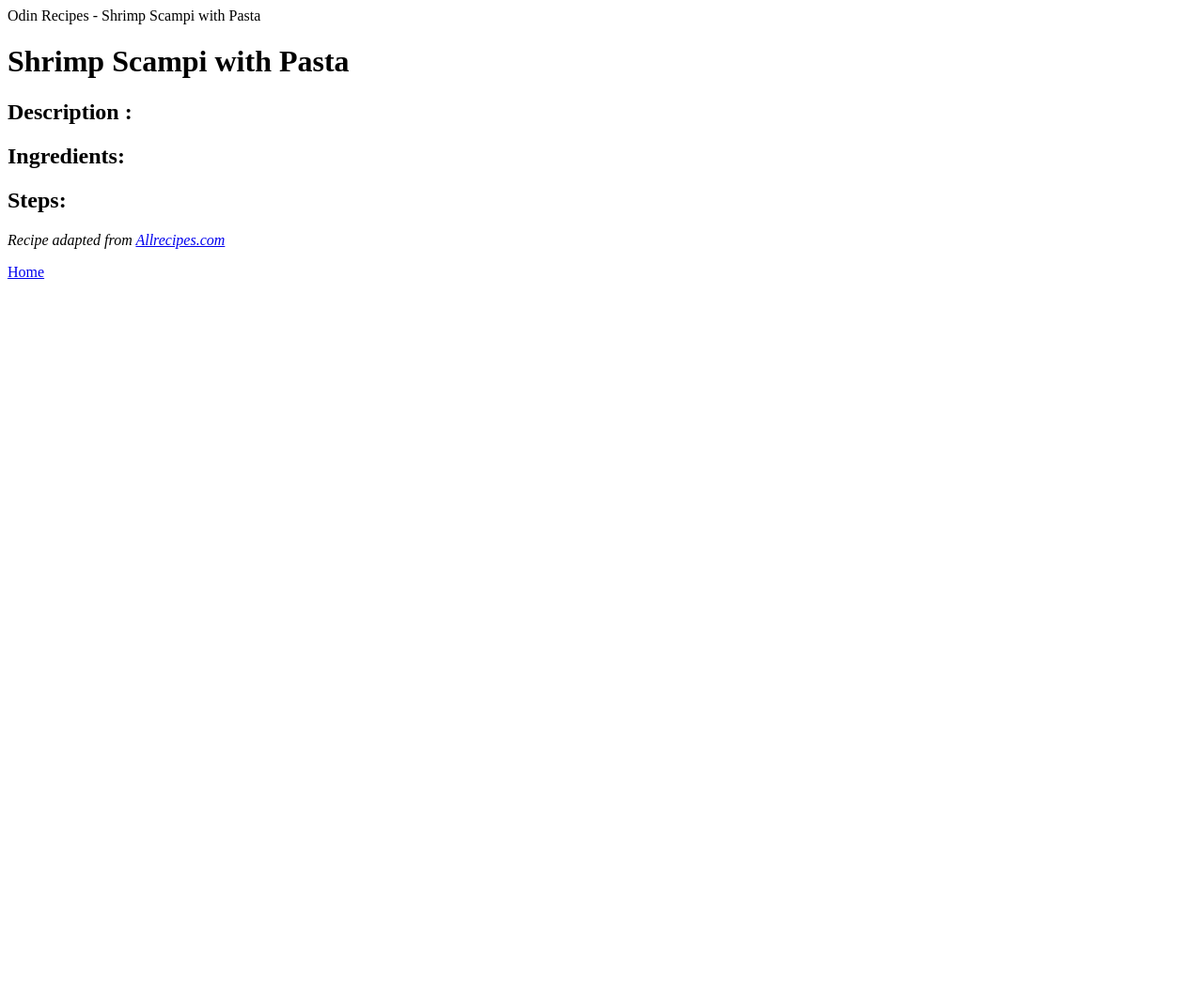
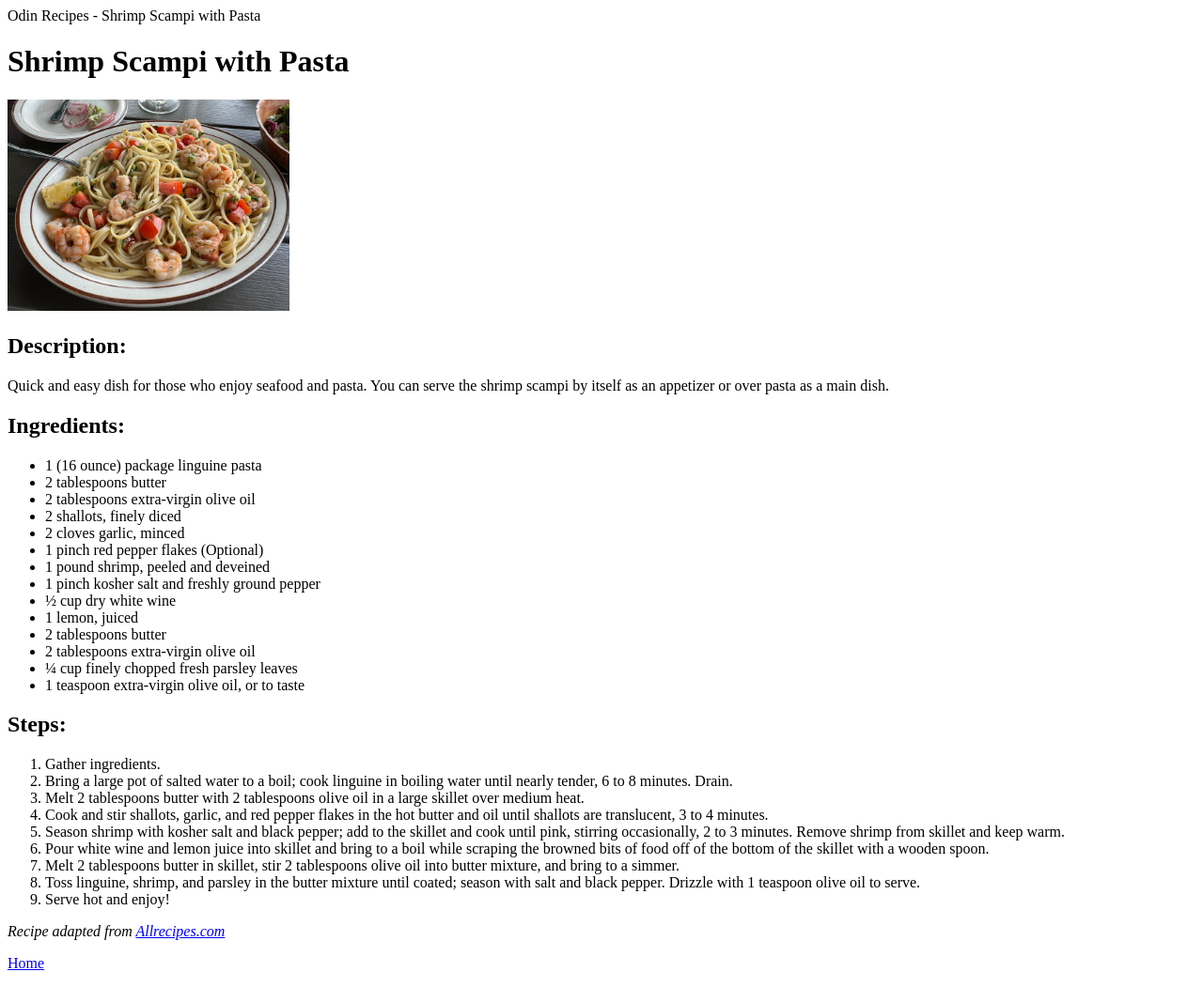
Before and after one commit to ARH-21/odin-recipes, a plain HTML site: page recipes/shrimp-scampi.html in a window 1280 px wide. Shown: the whole page at 94% size. Before the commit the page ends 800 px from the top, so only its background shows below. Drawn offline with Linux system fonts and the light colour scheme.

Commit message:
Added description, materials, steps

```diff
--- a/recipes/shrimp-scampi.html
+++ b/recipes/shrimp-scampi.html
@@ -8,11 +8,52 @@
     <body>
         <h1>Shrimp Scampi with Pasta</h1>
 
-        <h2>Description : </h2>
+        <img src="../images/OR_shrimp_scampi.jpg" width="300" height-"300" alt="Shrimp Scampi with pasta">
+
+        <h2>Description: </h2>
+        <p>Quick and easy dish for those who enjoy seafood and pasta. You can
+            serve the shrimp scampi by itself as an appetizer or over pasta
+            as a main dish.</p>
 
         <h2>Ingredients: </h2>
+        <ul>
+            <li>1 (16 ounce) package linguine pasta</li>
+            <li>2 tablespoons butter</li>
+            <li>2 tablespoons extra-virgin olive oil</li>
+            <li>2 shallots, finely diced</li>
+            <li>2 cloves garlic, minced</li>
+            <li>1 pinch red pepper flakes (Optional)</li>
+            <li>1 pound shrimp, peeled and deveined</li>
+            <li>1 pinch kosher salt and freshly ground pepper</li>
+            <li>½ cup dry white wine</li>
+            <li>1 lemon, juiced</li>
+            <li>2 tablespoons butter</li>
+            <li>2 tablespoons extra-virgin olive oil</li>
+            <li>¼ cup finely chopped fresh parsley leaves</li>
+            <li>1 teaspoon extra-virgin olive oil, or to taste</li>
+        </ul>
 
         <h2>Steps: </h2>
+        <ol>
+            <li>Gather ingredients.</li>
+            <li>Bring a large pot of salted water to a boil; cook linguine in
+                boiling water until nearly tender, 6 to 8 minutes. Drain.</li>
+            <li>Melt 2 tablespoons butter with 2 tablespoons olive oil
+                in a large skillet over medium heat.</li>
+            <li>Cook and stir shallots, garlic, and red pepper flakes in the
+                hot butter and oil until shallots are translucent, 3 to 4 minutes.</li>
+            <li>Season shrimp with kosher salt and black pepper; add to the
+                skillet and cook until pink, stirring occasionally, 2 to 3 minutes.
+                Remove shrimp from skillet and keep warm.</li>
+            <li>Pour white wine and lemon juice into skillet and bring to a boil
+                while scraping the browned bits of food off of the bottom of the skillet with a wooden spoon.</li>
+            <li>Melt 2 tablespoons butter in skillet, stir 2 tablespoons olive oil
+                into butter mixture, and bring to a simmer.</li>
+            <li>Toss linguine, shrimp, and parsley in the butter mixture until
+                coated; season with salt and black pepper. Drizzle with 1
+                teaspoon olive oil to serve.</li>
+            <li>Serve hot and enjoy!</li>
+        </ol>
 
     <p><em>Recipe adapted from <a href="https://www.allrecipes.com/recipe/229960/shrimp-scampi-with-pasta/" target="_blank" rel="noopener noreferrer">Allrecipes.com</a></em></p>
     <p><a href="../index.html">Home</a></p>
```
